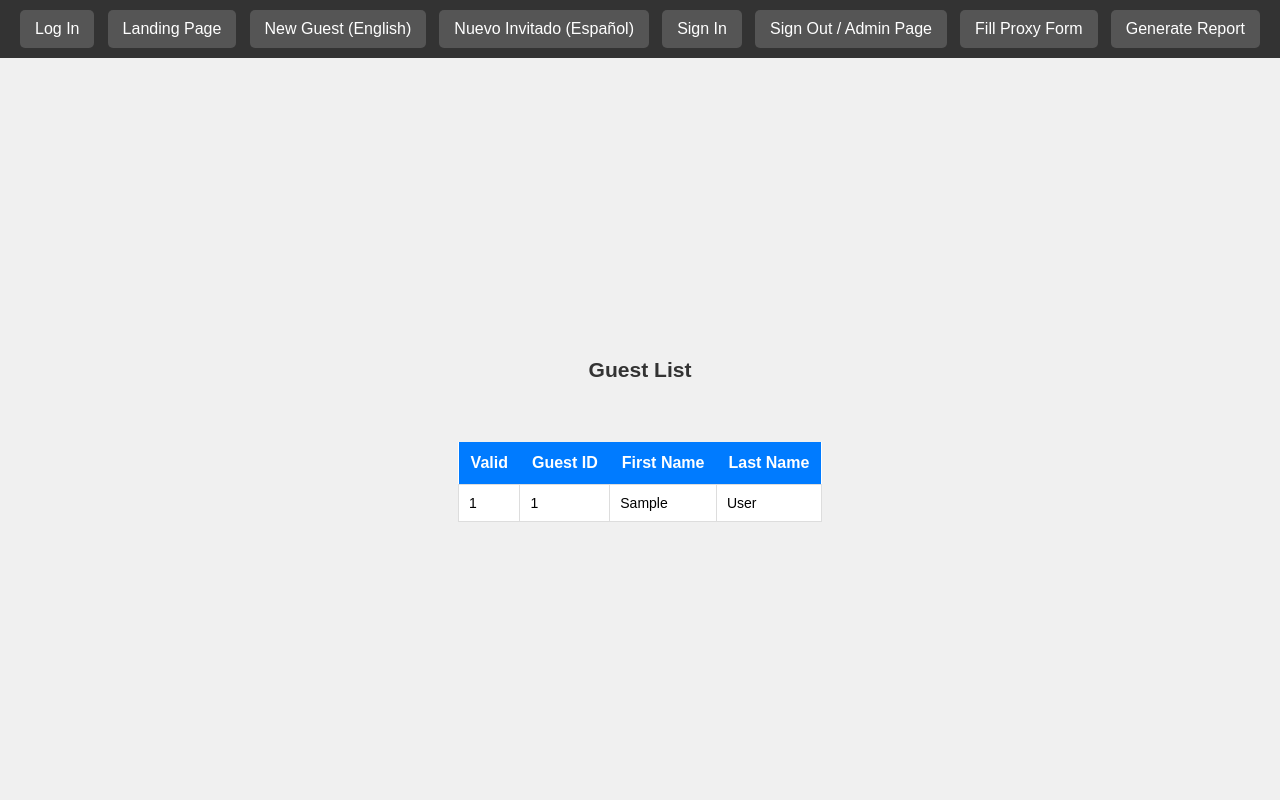
After one commit to point-church-food-pantry/guestbook, a Django app: template guestbook_sign_in/templates/generate_alpha_list.html in a window 1280 px wide. The commit adds this page. Run offline with Django 4.2, Linux system fonts and the light colour scheme; the template is opened without the code that fills it: most values are stand-ins (such as "Sample title", 1, 10 or a date in 2020).

Commit message:
Alpha list generation from Generate Report tab

```diff
--- /dev/null
+++ b/guestbook_sign_in/templates/generate_alpha_list.html
@@ -0,0 +1,52 @@
+<!DOCTYPE html>
+<html lang="en">
+    <head>
+        <meta charset="UTF-8">
+        <meta name="viewport" content="width=device-width, initial-scale=1.0">
+        {% load static %} <link rel="stylesheet" href="{% static 'guestbook_sign_in/localstyles.css' %}">
+        <title>Alpha List</title>
+    </head>
+    <body>
+        <div class="tile-container vertical">
+            <div class="nav-bar">
+                {% if user.is_authenticated %}
+                    <a href="{% url 'account_logout' %}"><button class="nav-button">Log Out</button></a>
+                {% else %}
+                    <a href="{% url 'account_login' %}"><button class="nav-button">Log In</button></a>
+                {% endif %}
+                <a href="{% url 'index' %}"><button class="nav-button">Landing Page</button></a>
+                <a href="{% url 'create_new_guest' 'English' %}"><button class="nav-button">New Guest (English)</button></a>
+                <a href="{% url 'create_new_guest' 'Spanish' %}"><button class="nav-button">Nuevo Invitado (Español)</button></a>
+                <a href="{% url 'sign_in' %}"><button class="nav-button">Sign In</button></a>
+                <a href="{% url 'sign_out' %}"><button class="nav-button">Sign Out / Admin Page</button></a>
+                <a href="{% url 'unlinked_proxy' %}"><button class="nav-button">Fill Proxy Form</button></a>
+                <a href="{% url 'generate_report' %}"><button class="nav-button">Generate Report</button></a>
+            </div>
+            <div class="full-width">
+                <h3>Guest List</h3>
+            </div>
+            <div class="table-container">
+                <table class="table">
+                    <thead>
+                        <tr>
+                            <th scope="col">Valid</th>
+                            <th scope="col">Guest ID</th>
+                            <th scope="col">First Name</th>
+                            <th scope="col">Last Name</th>
+                        </tr>
+                    </thead>
+                    <tbody>
+                        {% for guest in guests %}
+                            <tr>
+                                <td>{{ guest.valid }}</td>
+                                <td>{{ guest.guest_ID }}</td>
+                                <td>{{ guest.first_name }}</td>
+                                <td>{{ guest.last_name }}</td>
+                            </tr>
+                        {% endfor %}
+                    </tbody>
+                </table>
+            </div>
+        </div>
+    </body>
+</html>
--- a/guestbook_sign_in/templates/generate_report.html
+++ b/guestbook_sign_in/templates/generate_report.html
@@ -61,5 +61,6 @@
         </div>
         <a class="mini-button" href="{% url 'generate_report_database' %}">Download Database</a>
         <a class="mini-button" href="{% url 'generate_report_pdf' %}">Download PDF</a>
+        <a class="mini-button" href="{% url 'generate_alpha_list' %}">Generate Alpha List</a>
     </body>
 </html>
```
